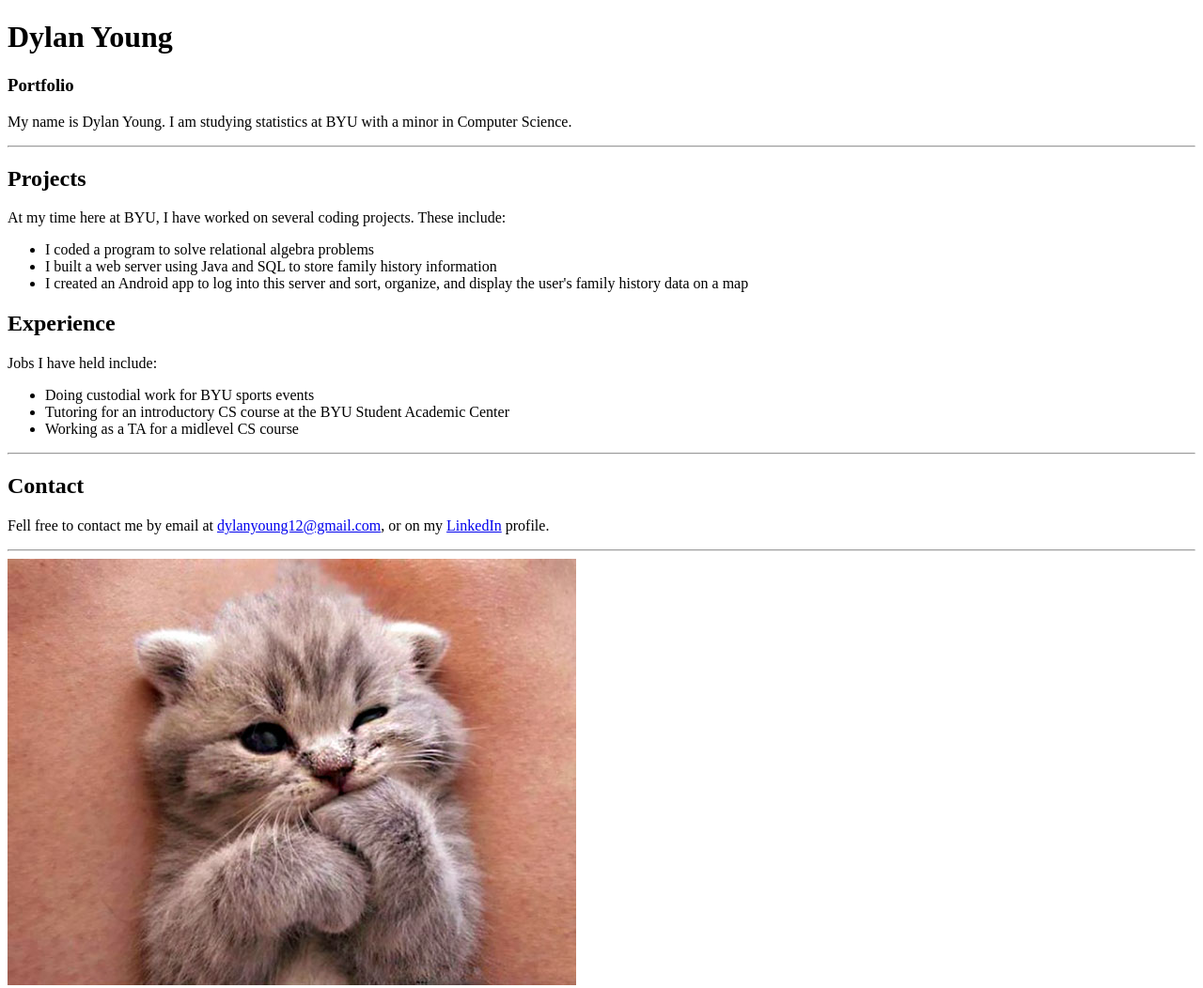
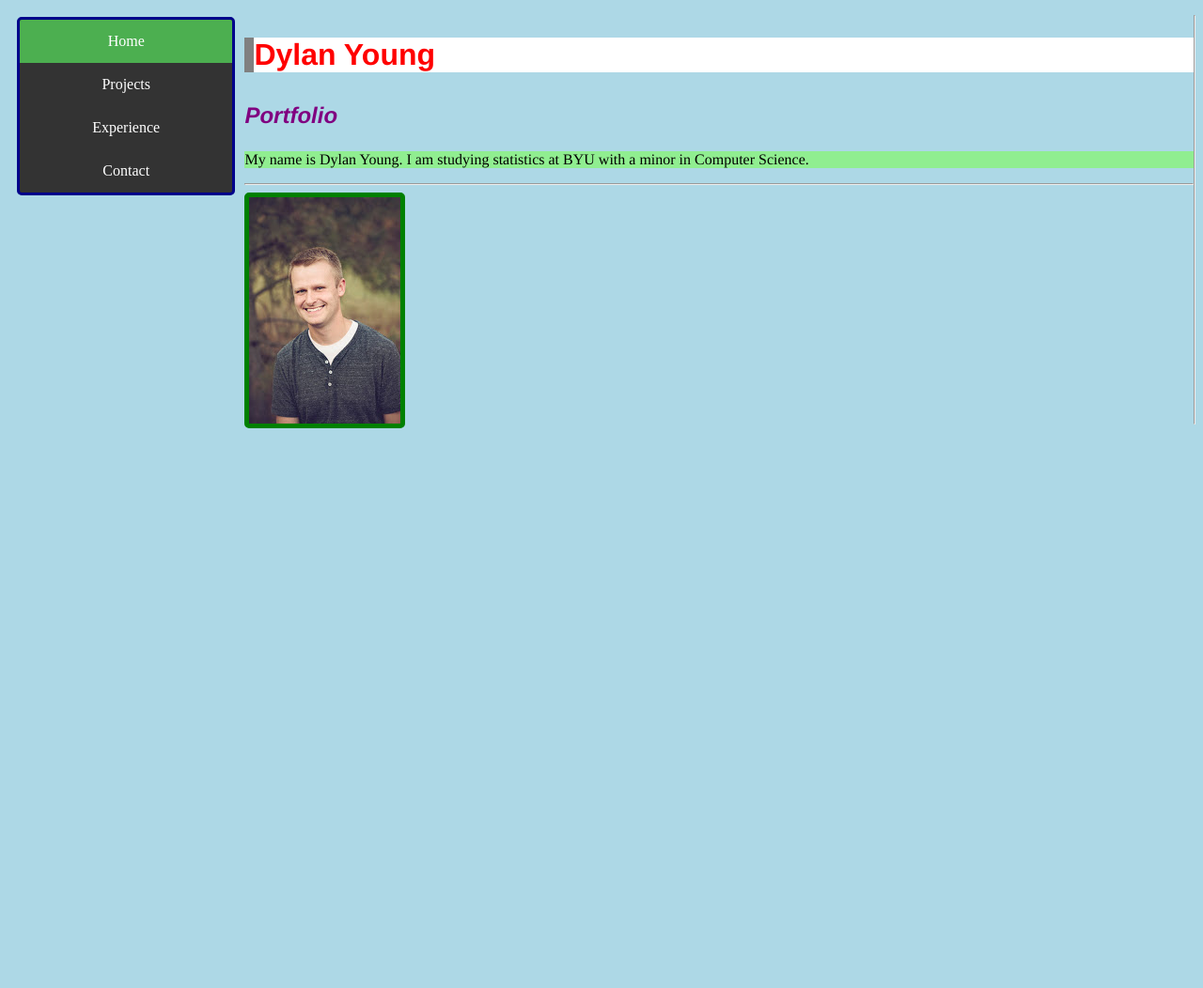
Before and after one commit to dylanyoung12/activity3, a plain HTML site: page index.html in a window 1280 px wide. Shown: the whole page at 94% size. After the commit the page ends 800 px from the top, so only its background shows below. Drawn offline with Linux system fonts and the light colour scheme.

Commit message:
Activity #4 - 1st draft

```diff
--- a/index.html
+++ b/index.html
@@ -2,41 +2,41 @@
 <html>
 <head>
   <title>Dylan Young Portfolio</title>
+  <link rel="stylesheet" href="portfolio.css">
 </head>
+
 <body>
+  <section>
+    <aside>
 
-<h1>Dylan Young</h1>
-<h3>Portfolio</h3>
+      <!-- Menu -->
+      <nav>
+        <ul>
+          <li><a class='active' href="index.html">Home</a></li>
+          <li><a href="pages/projects.html">Projects</a></li>
+          <li><a href="pages/experience.html">Experience</a></li>
+          <li><a href="pages/contact.html">Contact</a></li>
+        </ul>
+      </nav>
 
-<p>My name is Dylan Young. I am studying statistics at BYU with a minor in Computer Science.</p>
+    </aside>
+    <article>
 
-<hr>
+      <!-- Main Page -->
+      <h1>Dylan Young</h1>
+      <h3>Portfolio</h3>
 
-<h2>Projects</h2>
-<p>At my time here at BYU, I have worked on several coding projects. These include:</p>
-<ul>
-  <li>I coded a program to solve relational algebra problems</li>
-  <li>I built a web server using Java and SQL to store family history information</li>
-  <li>I created an Android app to log into this server and sort, organize, and display the user's family history data on a map</li>
-</ul>
+      <p>My name is Dylan Young. I am studying statistics at BYU with a minor in Computer Science.</p>
 
-<h2>Experience</h2>
-<p>Jobs I have held include:</p>
-<ul>
-  <li>Doing custodial work for BYU sports events</li>
-  <li>Tutoring for an introductory CS course at the BYU Student Academic Center</li>
-  <li>Working as a TA for a midlevel CS course</li>
-</ul>
+      <hr>
+      <!-- Include picture -->
+      <img src="images/YOUNG07.JPG"/>
 
-<hr>
+    </article>
 
-<h2>Contact</h2>
-<p>Fell free to contact me by email at <a href="mailto:dylanyoung12@gmail.com">dylanyoung12@gmail.com</a>, or on my <a href="https://www.linkedin.com/in/dylan-young-201b01b9/">LinkedIn</a> profile.</p>
-
-<hr>
-
-<img src="images/kitten.jpg"/>
+    <hr>
 
 
+  </section>
 </body>
 </html>
--- /dev/null
+++ b/portfolio.css
@@ -0,0 +1,85 @@
+body {
+  background-color: lightblue;
+}
+
+h1 {
+  background-color: white;
+  color: red;
+  font-family: "Helvetica", sans-serif;
+  font-size: xx-large;
+  border-left: 10px solid gray;
+  border-left-color: gray;
+}
+
+h2 {
+  background-color: white;
+  color: green;
+  font-family: "Helvetica", sans-serif;
+  font-style: italic;
+  font-size: x-large;
+  border: 4px dotted orange;
+}
+
+h3 {
+  color: purple;
+  font-family: "Helvetica", sans-serif;
+  font-style: italic;
+  font-size: x-large;
+}
+
+p {
+  background-color: lightgreen;
+  font-family: "Times", serif;
+}
+
+img {
+  border: 5px solid green;
+  border-radius: 5px;
+}
+
+ul {
+  border: 3px solid darkblue;
+  border-radius: 5px;
+}
+
+
+nav ul {
+  list-style-type: none;
+  margin: 10px;
+  padding: 0;
+  overflow: hidden;
+  background-color: #333;
+}
+
+nav li {
+
+}
+
+nav a {
+  display: block;
+  color: white;
+  text-align: center;
+  padding: 14px 16px;
+  text-decoration: none;
+}
+
+nav li a:hover:not(.active) {
+  background-color: #111;
+}
+
+.active {
+  background-color: #4CAF50;
+}
+
+
+section {
+  display: flex;
+}
+
+aside {
+  flex: 1;
+}
+
+article {
+  flex: 4;
+}
```
Also changed, not shown: pages/contact.html (added, +33 -0 lines), pages/experience.html (added, +39 -0 lines), pages/projects.html (added, +38 -0 lines), images/YOUNG07.JPG (added).
